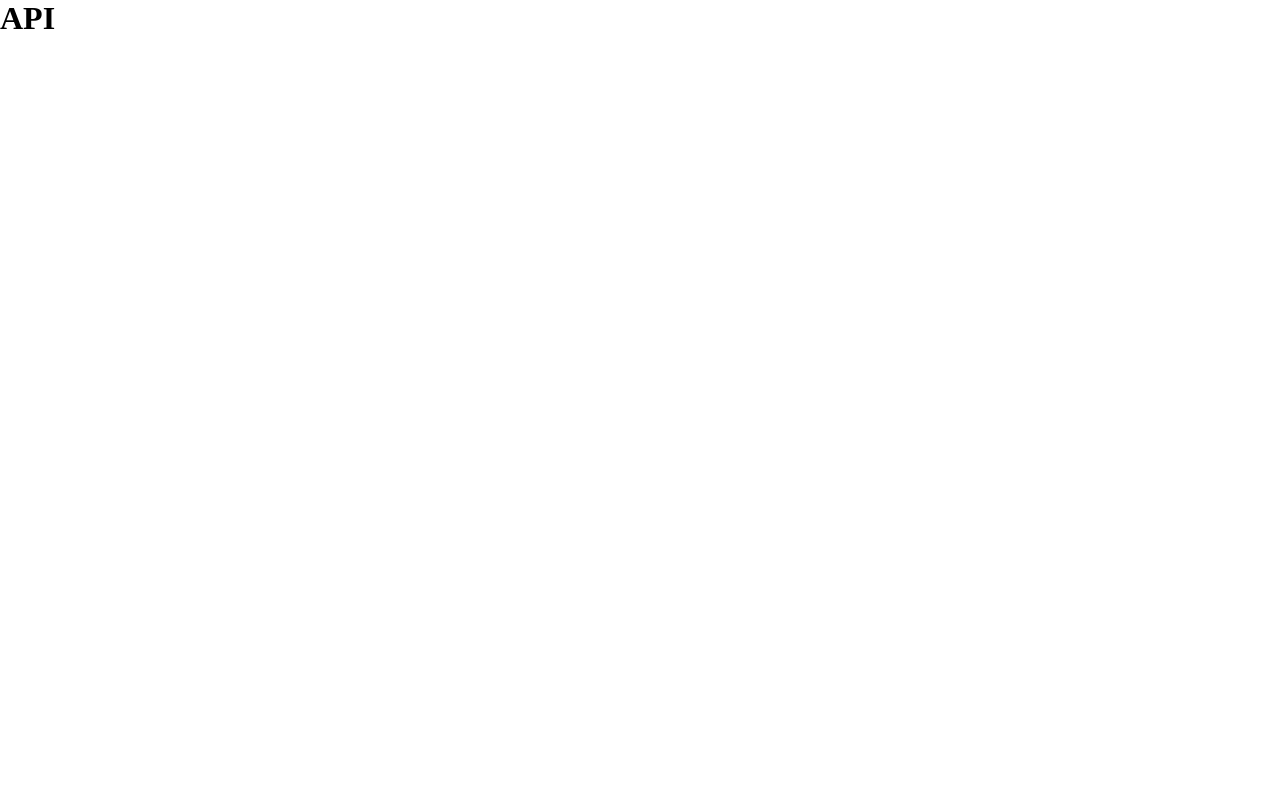
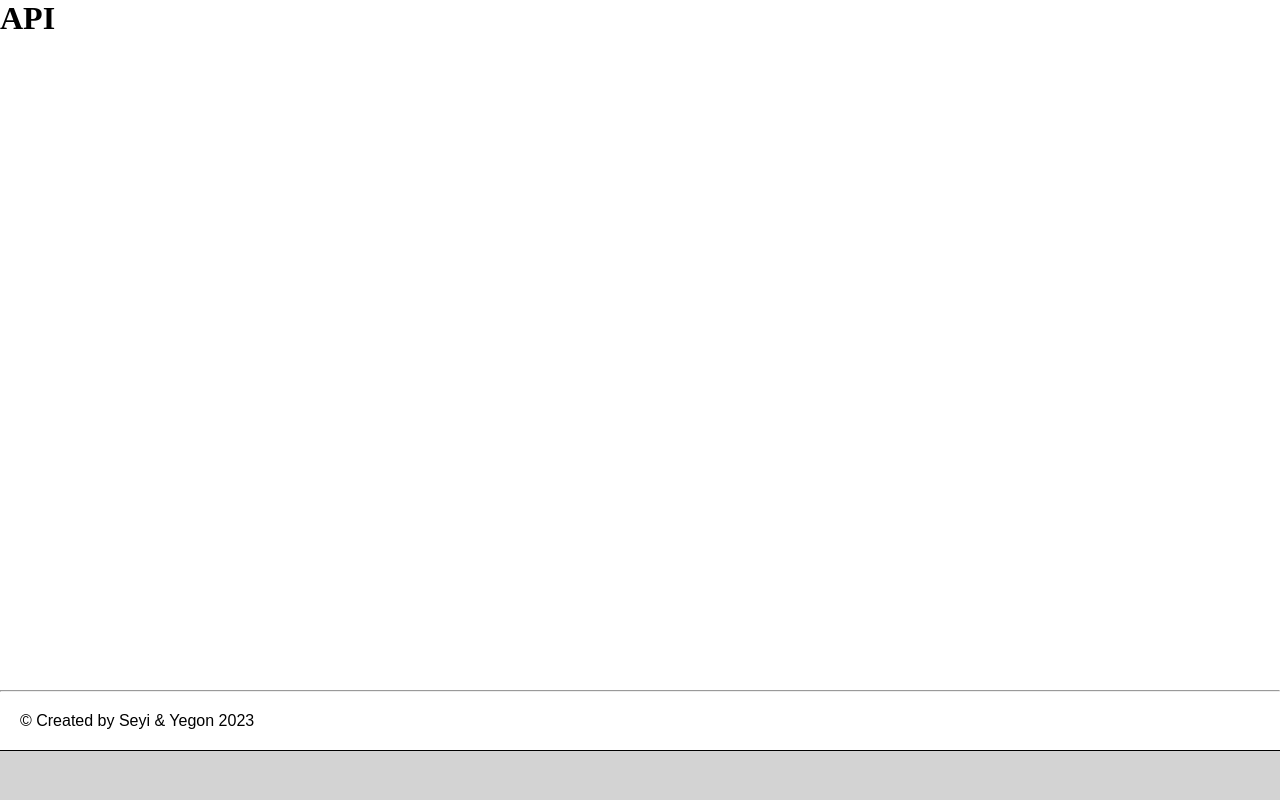
Before and after one commit to seyioyemade/movie-application, a website built with webpack: page src/index.html in a window 1280 px wide. Built offline with nearby package versions, Linux system fonts and the light colour scheme.

Commit message:
Add footer section

```diff
--- a/src/index.html
+++ b/src/index.html
@@ -8,5 +8,11 @@
 </head>
 <body>
     <h1>API</h1>
+    <section class="footer">
+        <hr>
+        <p>&copy; Created by Seyi & Yegon 2023</p>
+        <div class="black">
+        </div>
+    </section>
 </body>
 </html>
--- a/src/style.css
+++ b/src/style.css
@@ -3,3 +3,24 @@
   margin: 0;
   box-sizing: border-box;
 }
+
+.footer {
+  position: absolute;
+  bottom: 0;
+  width: 100%;
+}
+
+.footer hr {
+  width: 100%;
+}
+
+.footer p{
+  padding: 20px;
+  font-family: 'Nunito', sans-serif;
+}
+
+.black {
+  height: 50px;
+  background-color: lightgray;
+  border-top: 1px solid black;
+}
```
